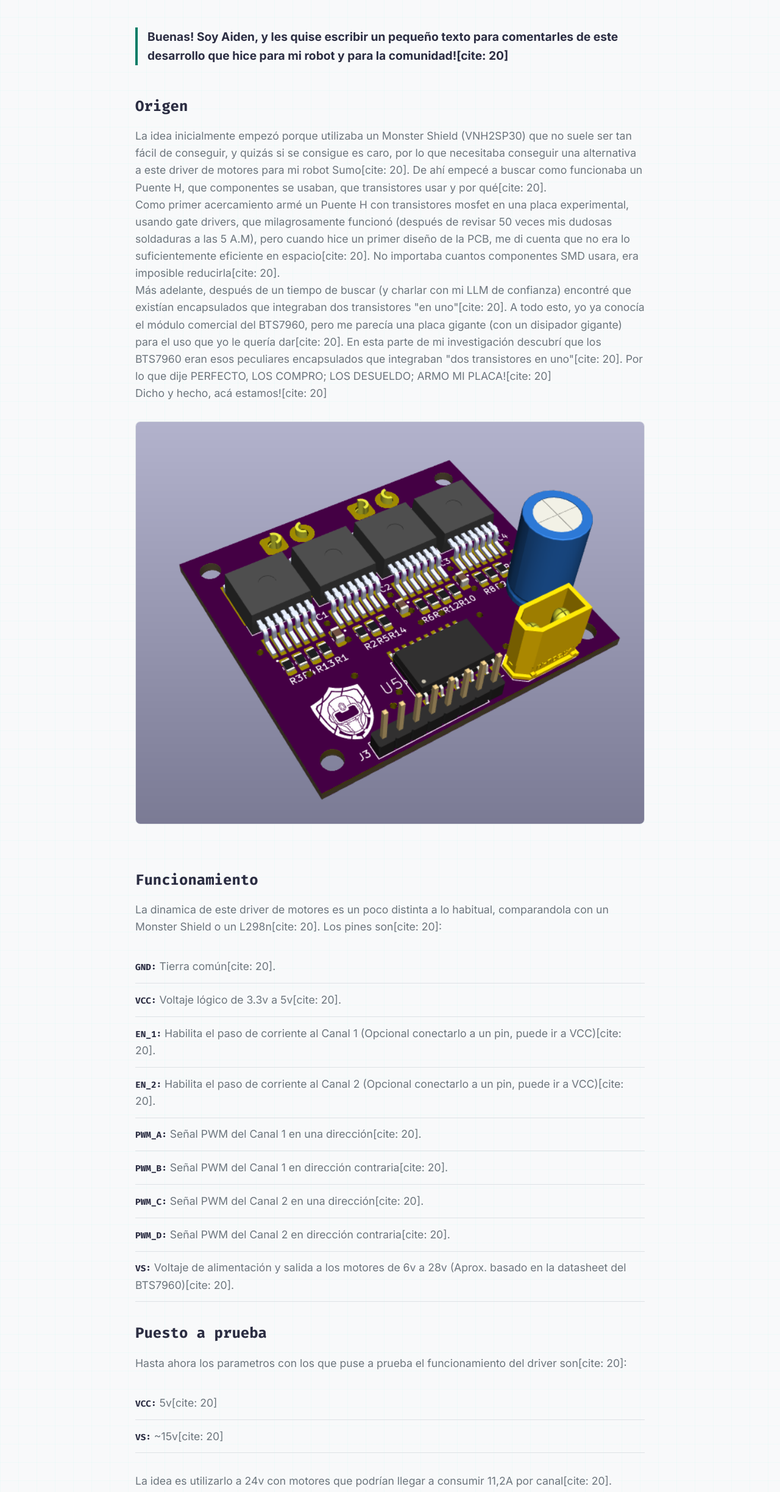
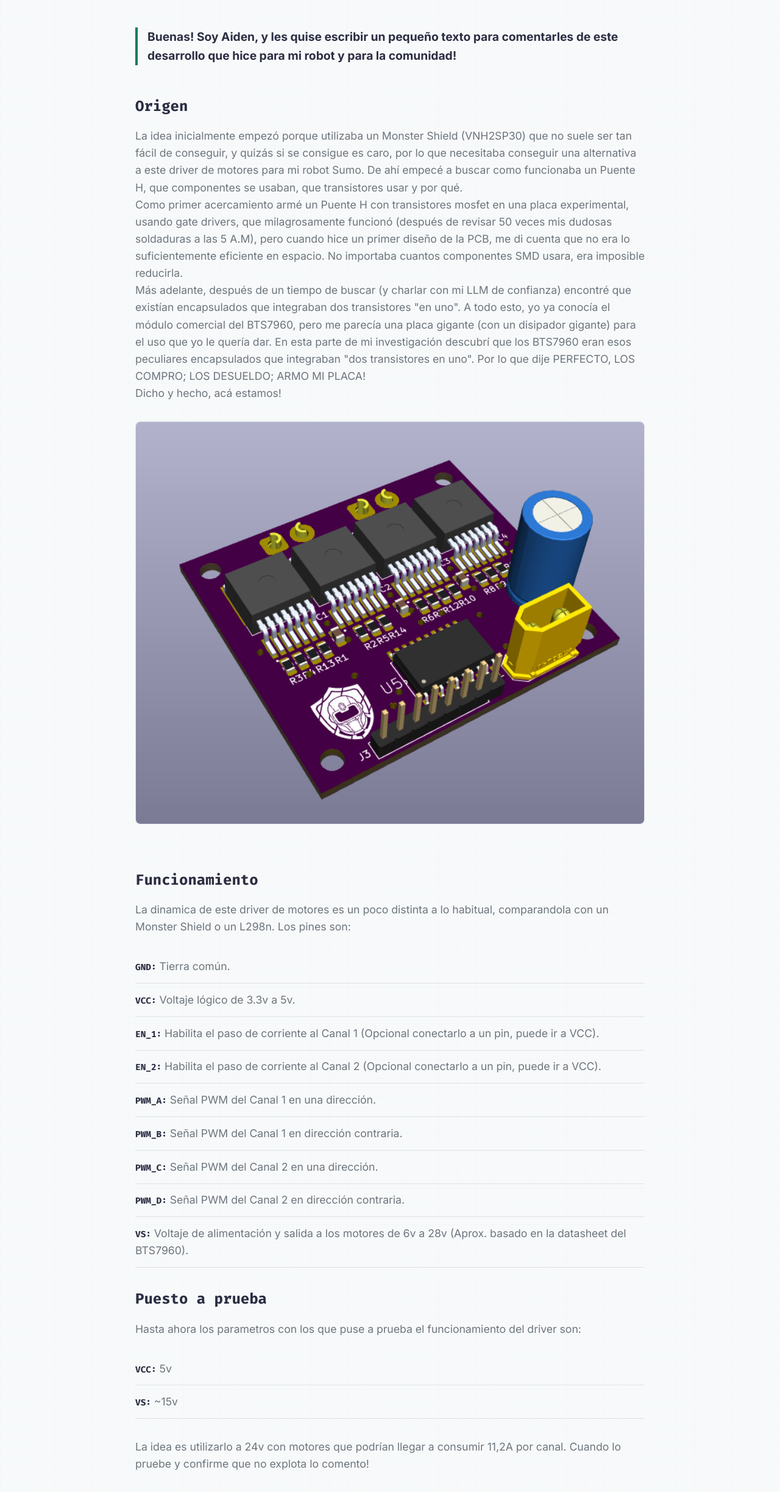
Before and after one commit to Aid-Code/Portfolio-Maker, an Astro site: page /contribuciones/titancore in a window 1280 px wide. Shown: the part 332-2779 px from the top of the page at 61% size. Built offline with nearby package versions, Linux system fonts and the light colour scheme; Astro itself is replaced by a stand-in of ours.

Commit message:
deployed

```diff
--- a/src/layouts/Layout.astro
+++ b/src/layouts/Layout.astro
@@ -47,7 +47,7 @@ const { title, bodyClass = "", bodyStyle = "", hideNavAndFooter = false } = Astr
         <!-- Lógica de Parallax: Solo se inyecta si le pasamos la clase 'home-body' -->
         {bodyClass === 'home-body' && (
             <div class="parallax-container">
-                <div class="parallax-bg" style="background-image: url('/img/fondo-taller.jpg');"></div>
+                <div class="parallax-bg" style="background-image: url('/img/fondo-taller.jpeg');"></div>
                 <div class="parallax-overlay"></div>
             </div>
         )}
--- a/src/pages/contribuciones/titancore.astro
+++ b/src/pages/contribuciones/titancore.astro
@@ -16,48 +16,48 @@ import Layout from '../../layouts/Layout.astro';
 
         <div class="project-content">
             <p style="font-size: 1.2rem; color: var(--text-main); font-weight: bold; border-left: 4px solid var(--accent-primary); padding-left: 1rem; margin-bottom: 3rem;">
-                Buenas! Soy Aiden, y les quise escribir un pequeño texto para comentarles de este desarrollo que hice para mi robot y para la comunidad![cite: 20]
+                Buenas! Soy Aiden, y les quise escribir un pequeño texto para comentarles de este desarrollo que hice para mi robot y para la comunidad!
             </p>
 
             <h3>Origen</h3>
-            <p>La idea inicialmente empezó porque utilizaba un Monster Shield (VNH2SP30) que no suele ser tan fácil de conseguir, y quizás si se consigue es caro, por lo que necesitaba conseguir una alternativa a este driver de motores para mi robot Sumo[cite: 20]. De ahí empecé a buscar como funcionaba un Puente H, que componentes se usaban, que transistores usar y por qué[cite: 20].</p>
+            <p>La idea inicialmente empezó porque utilizaba un Monster Shield (VNH2SP30) que no suele ser tan fácil de conseguir, y quizás si se consigue es caro, por lo que necesitaba conseguir una alternativa a este driver de motores para mi robot Sumo. De ahí empecé a buscar como funcionaba un Puente H, que componentes se usaban, que transistores usar y por qué.</p>
 
-            <p>Como primer acercamiento armé un Puente H con transistores mosfet en una placa experimental, usando gate drivers, que milagrosamente funcionó (después de revisar 50 veces mis dudosas soldaduras a las 5 A.M), pero cuando hice un primer diseño de la PCB, me di cuenta que no era lo suficientemente eficiente en espacio[cite: 20]. No importaba cuantos componentes SMD usara, era imposible reducirla[cite: 20].</p>
+            <p>Como primer acercamiento armé un Puente H con transistores mosfet en una placa experimental, usando gate drivers, que milagrosamente funcionó (después de revisar 50 veces mis dudosas soldaduras a las 5 A.M), pero cuando hice un primer diseño de la PCB, me di cuenta que no era lo suficientemente eficiente en espacio. No importaba cuantos componentes SMD usara, era imposible reducirla.</p>
 
-            <p>Más adelante, después de un tiempo de buscar (y charlar con mi LLM de confianza) encontré que existían encapsulados que integraban dos transistores "en uno"[cite: 20]. A todo esto, yo ya conocía el módulo comercial del BTS7960, pero me parecía una placa gigante (con un disipador gigante) para el uso que yo le quería dar[cite: 20]. En esta parte de mi investigación descubrí que los BTS7960 eran esos peculiares encapsulados que integraban "dos transistores en uno"[cite: 20]. Por lo que dije PERFECTO, LOS COMPRO; LOS DESUELDO; ARMO MI PLACA![cite: 20]</p>
-            <p>Dicho y hecho, acá estamos![cite: 20]</p>
+            <p>Más adelante, después de un tiempo de buscar (y charlar con mi LLM de confianza) encontré que existían encapsulados que integraban dos transistores "en uno". A todo esto, yo ya conocía el módulo comercial del BTS7960, pero me parecía una placa gigante (con un disipador gigante) para el uso que yo le quería dar. En esta parte de mi investigación descubrí que los BTS7960 eran esos peculiares encapsulados que integraban "dos transistores en uno". Por lo que dije PERFECTO, LOS COMPRO; LOS DESUELDO; ARMO MI PLACA!</p>
+            <p>Dicho y hecho, acá estamos!</p>
 
             <img src="/img/titancore.png" alt="Render 3D del TitanCore 7960" style="width: 100%; border-radius: 8px; border: 1px solid var(--border-color); margin: 2rem 0;">
 
             <h3>Funcionamiento</h3>
-            <p>La dinamica de este driver de motores es un poco distinta a lo habitual, comparandola con un Monster Shield o un L298n[cite: 20]. Los pines son[cite: 20]:</p>
+            <p>La dinamica de este driver de motores es un poco distinta a lo habitual, comparandola con un Monster Shield o un L298n. Los pines son:</p>
 
             <ul class="specs-list" style="margin-bottom: 2rem;">
-                <li><strong>GND:</strong> Tierra común[cite: 20].</li>
-                <li><strong>VCC:</strong> Voltaje lógico de 3.3v a 5v[cite: 20].</li>
-                <li><strong>EN_1:</strong> Habilita el paso de corriente al Canal 1 (Opcional conectarlo a un pin, puede ir a VCC)[cite: 20].</li>
-                <li><strong>EN_2:</strong> Habilita el paso de corriente al Canal 2 (Opcional conectarlo a un pin, puede ir a VCC)[cite: 20].</li>
-                <li><strong>PWM_A:</strong> Señal PWM del Canal 1 en una dirección[cite: 20].</li>
-                <li><strong>PWM_B:</strong> Señal PWM del Canal 1 en dirección contraria[cite: 20].</li>
-                <li><strong>PWM_C:</strong> Señal PWM del Canal 2 en una dirección[cite: 20].</li>
-                <li><strong>PWM_D:</strong> Señal PWM del Canal 2 en dirección contraria[cite: 20].</li>
-                <li><strong>VS:</strong> Voltaje de alimentación y salida a los motores de 6v a 28v (Aprox. basado en la datasheet del BTS7960)[cite: 20].</li>
+                <li><strong>GND:</strong> Tierra común.</li>
+                <li><strong>VCC:</strong> Voltaje lógico de 3.3v a 5v.</li>
+                <li><strong>EN_1:</strong> Habilita el paso de corriente al Canal 1 (Opcional conectarlo a un pin, puede ir a VCC).</li>
+                <li><strong>EN_2:</strong> Habilita el paso de corriente al Canal 2 (Opcional conectarlo a un pin, puede ir a VCC).</li>
+                <li><strong>PWM_A:</strong> Señal PWM del Canal 1 en una dirección.</li>
+                <li><strong>PWM_B:</strong> Señal PWM del Canal 1 en dirección contraria.</li>
+                <li><strong>PWM_C:</strong> Señal PWM del Canal 2 en una dirección.</li>
+                <li><strong>PWM_D:</strong> Señal PWM del Canal 2 en dirección contraria.</li>
+                <li><strong>VS:</strong> Voltaje de alimentación y salida a los motores de 6v a 28v (Aprox. basado en la datasheet del BTS7960).</li>
             </ul>
 
             <h3>Puesto a prueba</h3>
-            <p>Hasta ahora los parametros con los que puse a prueba el funcionamiento del driver son[cite: 20]:</p>
+            <p>Hasta ahora los parametros con los que puse a prueba el funcionamiento del driver son:</p>
             <ul class="specs-list" style="margin-bottom: 2rem;">
-                <li><strong>VCC:</strong> 5v[cite: 20]</li>
-                <li><strong>VS:</strong> ~15v[cite: 20]</li>
+                <li><strong>VCC:</strong> 5v</li>
+                <li><strong>VS:</strong> ~15v</li>
             </ul>
-            <p>La idea es utilizarlo a 24v con motores que podrían llegar a consumir 11,2A por canal[cite: 20]. Cuando lo pruebe y confirme que no explota lo comento![cite: 20]</p>
+            <p>La idea es utilizarlo a 24v con motores que podrían llegar a consumir 11,2A por canal. Cuando lo pruebe y confirme que no explota lo comento!</p>
 
             <div style="background: var(--card-bg); border: 1px solid var(--border-color); padding: 2rem; border-radius: 8px; margin-top: 3rem;">
                 <h3 style="margin-top: 0;">Licencia y Uso Comercial</h3>
-                <p style="font-size: 0.95rem;">Este proyecto está licenciado bajo <strong>Creative Commons Atribución-NoComercial-CompartirIgual 4.0 Internacional (CC BY-NC-SA 4.0)</strong>[cite: 20].</p>
+                <p style="font-size: 0.95rem;">Este proyecto está licenciado bajo <strong>Creative Commons Atribución-NoComercial-CompartirIgual 4.0 Internacional (CC BY-NC-SA 4.0)</strong>.</p>
                 <ul style="color: var(--text-muted); font-size: 0.9rem; margin-left: 1.5rem; margin-bottom: 1.5rem;">
-                    <li style="margin-bottom: 0.5rem;">Puedes clonar, fabricar, estudiar y modificar este diseño libremente para proyectos personales, educativos o de competencia[cite: 20].</li>
-                    <li style="margin-bottom: 0.5rem;">Queda terminantemente prohibida la comercialización, venta directa o integración comercial de este diseño sin autorización previa[cite: 20].</li>
+                    <li style="margin-bottom: 0.5rem;">Puedes clonar, fabricar, estudiar y modificar este diseño libremente para proyectos personales, educativos o de competencia.</li>
+                    <li style="margin-bottom: 0.5rem;">Queda terminantemente prohibida la comercialización, venta directa o integración comercial de este diseño sin autorización previa.</li>
                 </ul>
                 <div style="display: flex; gap: 15px; flex-wrap: wrap;">
                     <a href="https://github.com/Aid-Code/TitanCore-7960" target="_blank" class="btn btn-fill">Ver Repositorio</a>
--- a/src/pages/index.astro
+++ b/src/pages/index.astro
@@ -60,7 +60,7 @@ import Layout from '../layouts/Layout.astro';
                     <div class="card store-card">
                         <img src="/img/titancore.png" alt="TitanCore 7960">
                         <h3>TitanCore 7960</h3>
-                        <span class="price">USD 45.00</span>
+                        <span class="price">USD 28.00</span>
                     </div>
                 </div>
                 <div class="coming-soon-badge">COMING SOON</div>
@@ -77,7 +77,7 @@ import Layout from '../layouts/Layout.astro';
                     <div class="tech-stack"><span>KiCad</span> <span>Hardware</span></div>
                     <div style="display: flex; gap: 10px; margin-top: auto;">
                         <a href="https://github.com/Aid-Code" target="_blank" class="btn" style="flex:1;">GitHub</a>
-                        <a href="/contribuciones/driver" class="btn btn-fill" style="flex:1;">Ver DevBlog</a>
+                        <a href="/contribuciones/titancore" class="btn btn-fill" style="flex:1;">Ver DevBlog</a>
                     </div>
                 </div>
             </div>
--- a/src/pages/productos/producto-driver.astro
+++ b/src/pages/productos/producto-driver.astro
@@ -116,7 +116,7 @@ import Layout from '../../layouts/Layout.astro';
     </script>
 
     <!-- Script para forzar resolución al rotar -->
-    <script>
+    <script is:inline>
         const viewers = document.querySelectorAll('model-viewer');
         viewers.forEach(viewer => {
             viewer.addEventListener('load', () => {
```
Also changed, not shown: package.json (+8 -6 lines), public/img/fondo-taller.jpeg (added), 1 other file.
